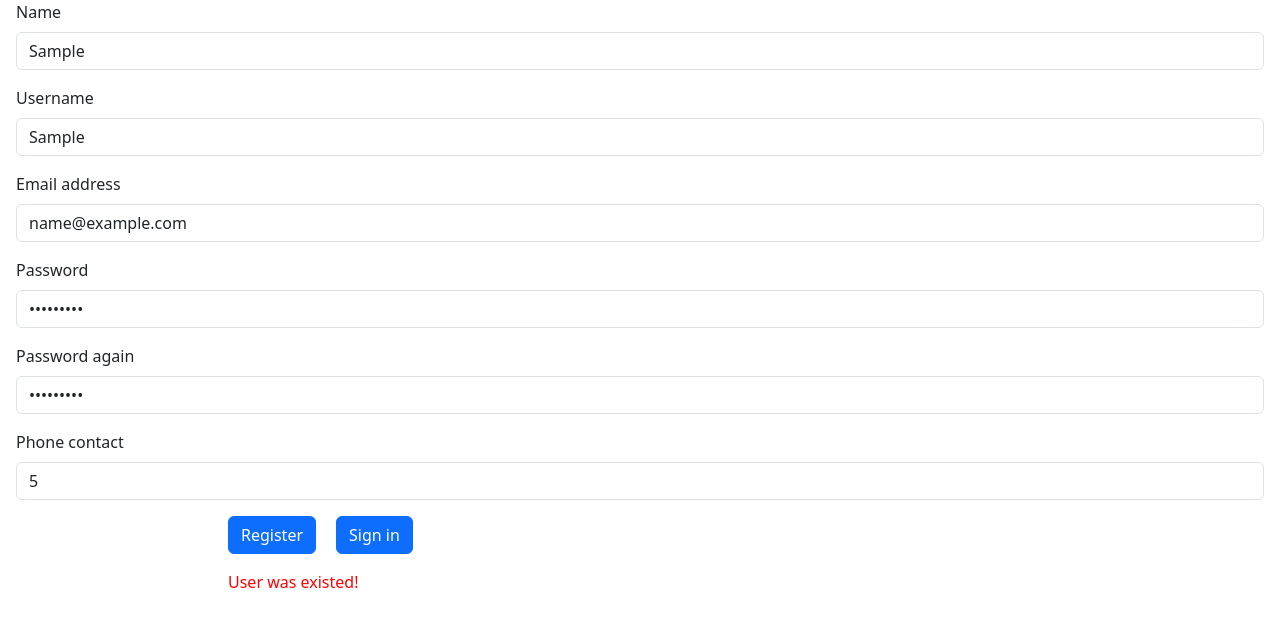
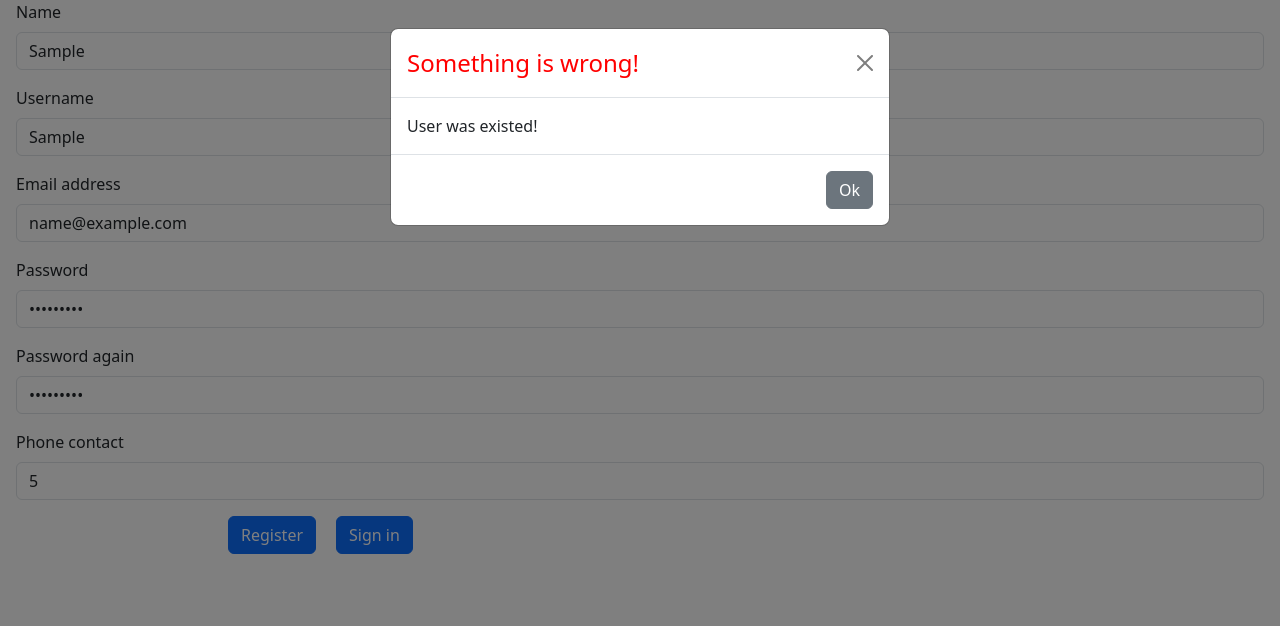
Before and after one commit to benbilltel/Project01-Group01, a React (Vite) app in the folder ecommerce-UI/react-app/: page /register in a window 1280 px wide. Both pictures are taken after typing "Sample", "Sample", "name@example.com", "Sample123", "Sample123", "5" into the empty fields and a click on the button "Register". Shown: the top 626 px of the page. Built offline with nearby package versions, Linux system fonts and the light colour scheme; no server answers.

Commit message:
create notification

```diff
--- /dev/null
+++ b/ecommerce-UI/react-app/src/helpers/ModalShowError.jsx
@@ -0,0 +1,33 @@
+import React from "react";
+import { useDispatch } from "react-redux";
+import { useState } from "react";
+import Button from "react-bootstrap/Button";
+import Modal from "react-bootstrap/Modal";
+import { setError } from "../redux/actions/commonAction";
+function ModalShowError(props) {
+  const [show, setShow] = useState(true);
+
+  const handleClose = () => {
+    setShow(false);
+    dispatch(setError(""));
+  };
+  const dispatch = useDispatch();
+  const { content, heading } = props;
+  return (
+    <>
+      <Modal show={show} onHide={handleClose}>
+        <Modal.Header closeButton>
+          <Modal.Title  style={{color:"red"}}>{heading}</Modal.Title>
+        </Modal.Header>
+        <Modal.Body>{content}</Modal.Body>
+        <Modal.Footer>
+          <Button variant="secondary" onClick={handleClose}>
+            Ok
+          </Button>
+        </Modal.Footer>
+      </Modal>
+    </>
+  );
+}
+
+export default ModalShowError;
--- /dev/null
+++ b/ecommerce-UI/react-app/src/helpers/ModalShowMessage.jsx
@@ -0,0 +1,32 @@
+import React from "react";
+import { useDispatch } from "react-redux";
+import { useState } from "react";
+import Button from "react-bootstrap/Button";
+import Modal from "react-bootstrap/Modal";
+import { setMessage } from "../redux/actions/commonAction";
+function ModalShowMessage(props) {
+  const [show, setShow] = useState(true);
+  const handleClose = () => {
+    setShow(false);
+    dispatch(setMessage(""));
+  };
+  const dispatch = useDispatch();
+  const { content, heading } = props;
+  return (
+    <>
+      <Modal show={show} onHide={handleClose}>
+        <Modal.Header closeButton>
+          <Modal.Title   style={{color:"green"}}>{heading}</Modal.Title>
+        </Modal.Header>
+        <Modal.Body>{content}</Modal.Body>
+        <Modal.Footer>
+          <Button variant="success" onClick={handleClose}>
+            Ok
+          </Button>
+        </Modal.Footer>
+      </Modal>
+    </>
+  );
+}
+
+export default ModalShowMessage;
--- a/ecommerce-UI/react-app/src/pages/Login/Login.jsx
+++ b/ecommerce-UI/react-app/src/pages/Login/Login.jsx
@@ -7,6 +7,8 @@ import Row from "react-bootstrap/Row";
 import { connect } from "react-redux";
 import { getUserByUserName } from "../../redux/actions/userAction";
 import { setError, setMessage } from "../../redux/actions/commonAction";
+import ModalShowError from "../../helpers/ModalShowError";
+import ModalShowMessage from "../../helpers/ModalShowMessage";
 
 class Login extends Component {
   constructor() {
@@ -24,11 +26,11 @@ class Login extends Component {
     const userName = event.target.elements.userName.value;
     const password = event.target.elements.password.value;
     if (userName === "") {
-      alert("Username is required!");
+      this.props.setError("Username is required!");
       return;
     }
     if (password === "") {
-      alert("Password is required!");
+      this.props.setError("Password is required!");
       return;
     }
     let { user } = this.state;
@@ -40,26 +42,34 @@ class Login extends Component {
   renderErrorMessage = () => {
     const { error } = this.props;
     if (error) {
-      return { display: "block", color: "red" };
+      return (
+        <ModalShowError
+          content={error}
+          heading="Something is wrong!"
+        ></ModalShowError>
+      );
     }
-    return { display: "none" };
-  };
-  turnOffError = () => {
-    this.props.setError("");
-    this.props.setMessage("");
+    return <></>;
   };
   renderMessage = () => {
     const { message } = this.props;
     if (message) {
-      return { display: "block", color: "green" };
+      return (
+        <ModalShowMessage
+          content={message}
+          heading="Successfull!"
+        ></ModalShowMessage>
+      );
     }
-    return { display: "none" };
+    return <></>;
   };
   render() {
     const { message } = this.props;
     const { navigate } = this.props.router;
     return (
       <div style={{ width: "100vw" }}>
+        {this.renderErrorMessage()}
+        {this.renderMessage()}
         <Form className="px-3" onSubmit={this.signUp}>
           <Form.Group as={Row} className="mb-3" controlId="formHorizontalEmail">
             <Form.Label column sm={2}>
@@ -70,7 +80,6 @@ class Login extends Component {
                 type="text"
                 placeholder="Username"
                 name="userName"
-                onFocus={this.turnOffError}
               />
             </Col>
           </Form.Group>
@@ -87,7 +96,6 @@ class Login extends Component {
                 type="password"
                 placeholder="Password"
                 name="password"
-                onFocus={this.turnOffError}
               />
             </Col>
           </Form.Group>
@@ -113,18 +121,6 @@ class Login extends Component {
               </Button>
             </Col>
           </Form.Group>
-          <Form.Group as={Row} className="mb-3">
-            <Col sm={{ span: 3, offset: 2 }}>
-              <div style={this.renderErrorMessage()}>
-                Wrong username or message!
-              </div>
-            </Col>
-          </Form.Group>
-          <Form.Group as={Row} className="mb-3">
-            <Col sm={{ span: 3, offset: 2 }}>
-              <div style={this.renderMessage()}>{message}</div>
-            </Col>
-          </Form.Group>
         </Form>
       </div>
     );
--- a/ecommerce-UI/react-app/src/pages/register/Register.jsx
+++ b/ecommerce-UI/react-app/src/pages/register/Register.jsx
@@ -7,6 +7,7 @@ import Row from "react-bootstrap/Row";
 import { connect } from "react-redux";
 import { setError, setMessage } from "../../redux/actions/commonAction";
 import { insertUser } from "../../redux/actions/userAction";
+import ModalShowError from "../../helpers/ModalShowError";
 class Register extends Component {
   constructor() {
     super();
@@ -32,21 +33,27 @@ class Register extends Component {
     //validate
     if (name === "") {
       this.props.setError("Name is required!");
+      return;
     }
     if (userName === "") {
       this.props.setError("Username is required!");
+      return;
     }
     if (password === "") {
       this.props.setError("Password is required!");
+      return;
     }
     if (passwordAgain === "") {
       this.props.setError("Confirm password is required!");
+      return;
     }
     if (phoneNumber === "") {
       this.props.setError("Phone number is required!");
+      return;
     }
     if (password !== passwordAgain) {
       this.props.setError("Password does not match!");
+      return;
     }
     const { error } = this.props;
 
@@ -65,19 +72,25 @@ class Register extends Component {
   renderErrorMessage = () => {
     const { error } = this.props;
     if (error) {
-      return { display: "block", color: "red" };
+      return (
+        <ModalShowError
+          content={error}
+          heading="Something is wrong!"
+        ></ModalShowError>
+      );
     }
-    return { display: "none" };
+    return <></>;
   };
   turnOffError = () => {
     this.props.setError("");
   };
   render() {
     let { navigate } = this.props.router;
-    const { error } = this.props;
     return (
       <div style={{ width: "100vw" }}>
+
         <Form onSubmit={this.registNewUser} className="px-3">
+        {this.renderErrorMessage()}
           <Form.Group className="mb-3">
             <Form.Label>Name</Form.Label>
             <Form.Control
@@ -146,11 +159,6 @@ class Register extends Component {
               </Button>
             </Col>
           </Form.Group>
-          <Form.Group as={Row} className="mb-3">
-            <Col sm={{ span: 3, offset: 2 }}>
-              <div style={this.renderErrorMessage()}>{error}</div>
-            </Col>
-          </Form.Group>
         </Form>
       </div>
     );
--- a/ecommerce-UI/react-app/src/redux/actions/userAction.jsx
+++ b/ecommerce-UI/react-app/src/redux/actions/userAction.jsx
@@ -59,7 +59,8 @@ export const getUserByUserName = (user, navigate) => async (dispatch) => {
   } catch (error) {
     dispatch({
       type: COMMON_ERROR_SET,
-      payload: error.response.data.message,
+      // payload: error.response.data.message,
+      payload:"Wrong username!"
     });
   }
 };
--- a/ecommerce-UI/react-app/src/services/constant.jsx
+++ b/ecommerce-UI/react-app/src/services/constant.jsx
@@ -1 +1,2 @@
 export const API_USER = "http://localhost:8080/api/v1/users/"
+export const API_CATEGORY = "http://localhost:8080/api/v1/categories/"
```
